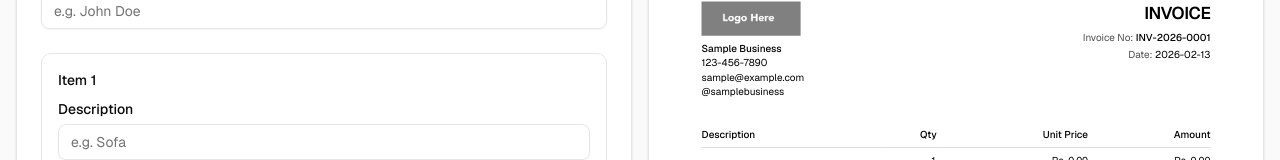
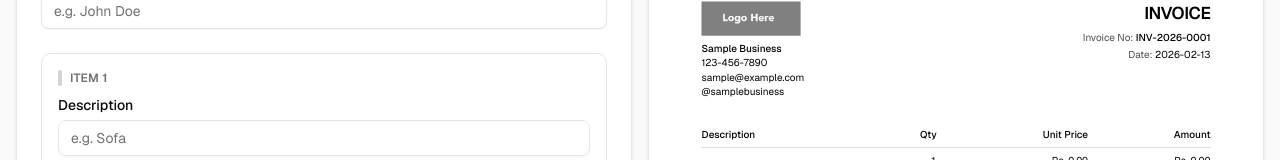
Before and after one commit to ChaminduD/invoice-generator, a Next.js app: page / in a window 1280 px wide. Shown: the part 276-436 px from the top of the page. Built offline with nearby package versions, Linux system fonts and the light colour scheme.

Commit message:
Update editor item header style

```diff
--- a/src/app/page.tsx
+++ b/src/app/page.tsx
@@ -419,7 +419,12 @@ export default function Home() {
                 {invoice.items.map((item, index) => (
                   <div key={item.id} className="space-y-3 border p-4 rounded-lg">
                     <div className="flex items-center justify-between">
-                      <p className="text-sm font-medium">Item {index + 1}</p>
+                      <div className="flex items-center gap-2">
+                        <span className="h-4 w-1 rounded bg-zinc-300" />
+                        <p className="text-xs font-semibold uppercase tracking-wide text-muted-foreground">
+                          Item {index + 1}
+                        </p>
+                      </div>
 
                       {invoice.items.length > 1 && (
                         <Button
```
